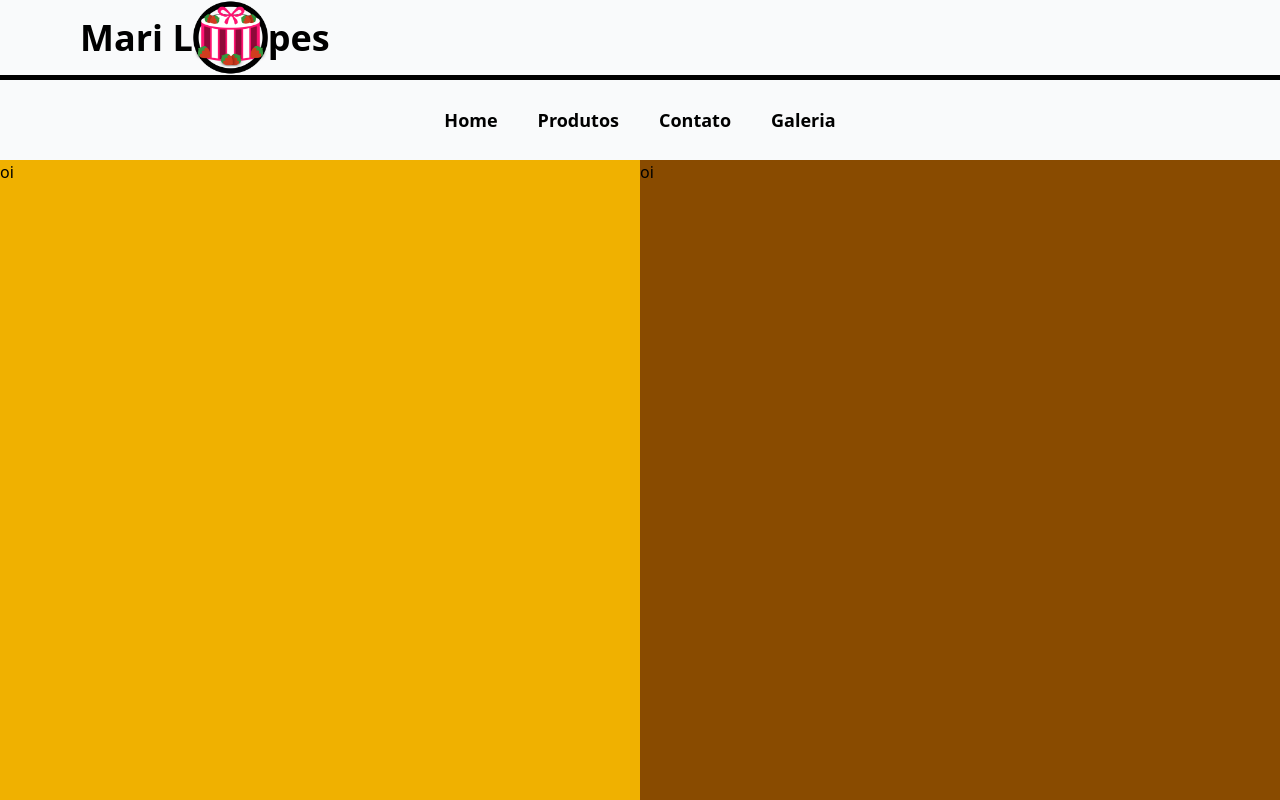
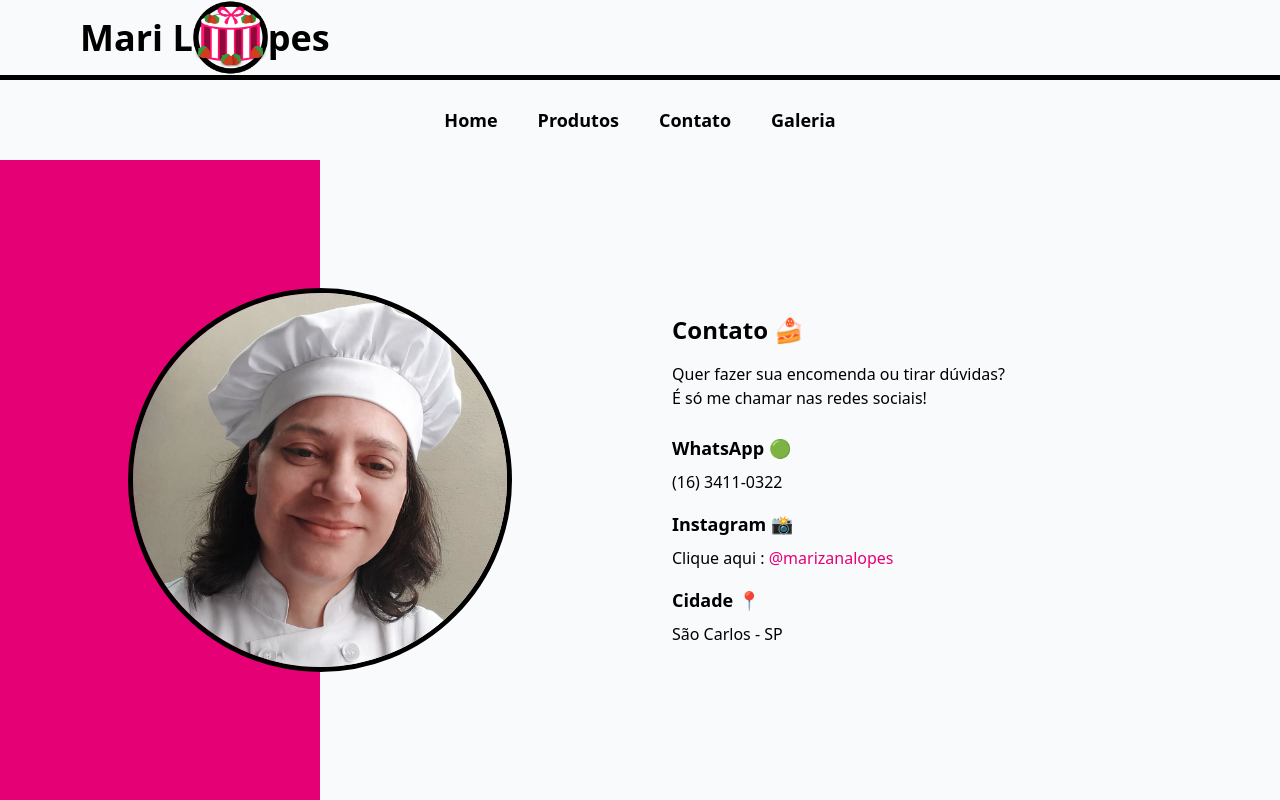
Before and after one commit to BrenoNLps/Confeitaria, a Next.js app in the folder frontend/: page /contact in a window 1280 px wide. Built offline with nearby package versions, Linux system fonts and the light colour scheme.

Commit message:
feat: Adiciona componentes a pagina contato

```diff
--- a/frontend/app/components/(pages)/contact/Container.tsx
+++ b/frontend/app/components/(pages)/contact/Container.tsx
@@ -1,8 +1,13 @@
+import Article from "./Article";
+import Cover from "./Cover";
+
 export default function Container(){
     return (
         <section>
-            <div className="w-[50%] h-full bg-yellow-500">oi</div>
-            <div className="w-[50%] h-full bg-yellow-800">oi</div>
+            <Cover/>
+            <Article/>
         </section>
     );
 }
+
+// <img src="images/confeiteira.jpg" alt="Confeiteira" className="w-full object-cover rounded-full border-5 border-black" />
```
